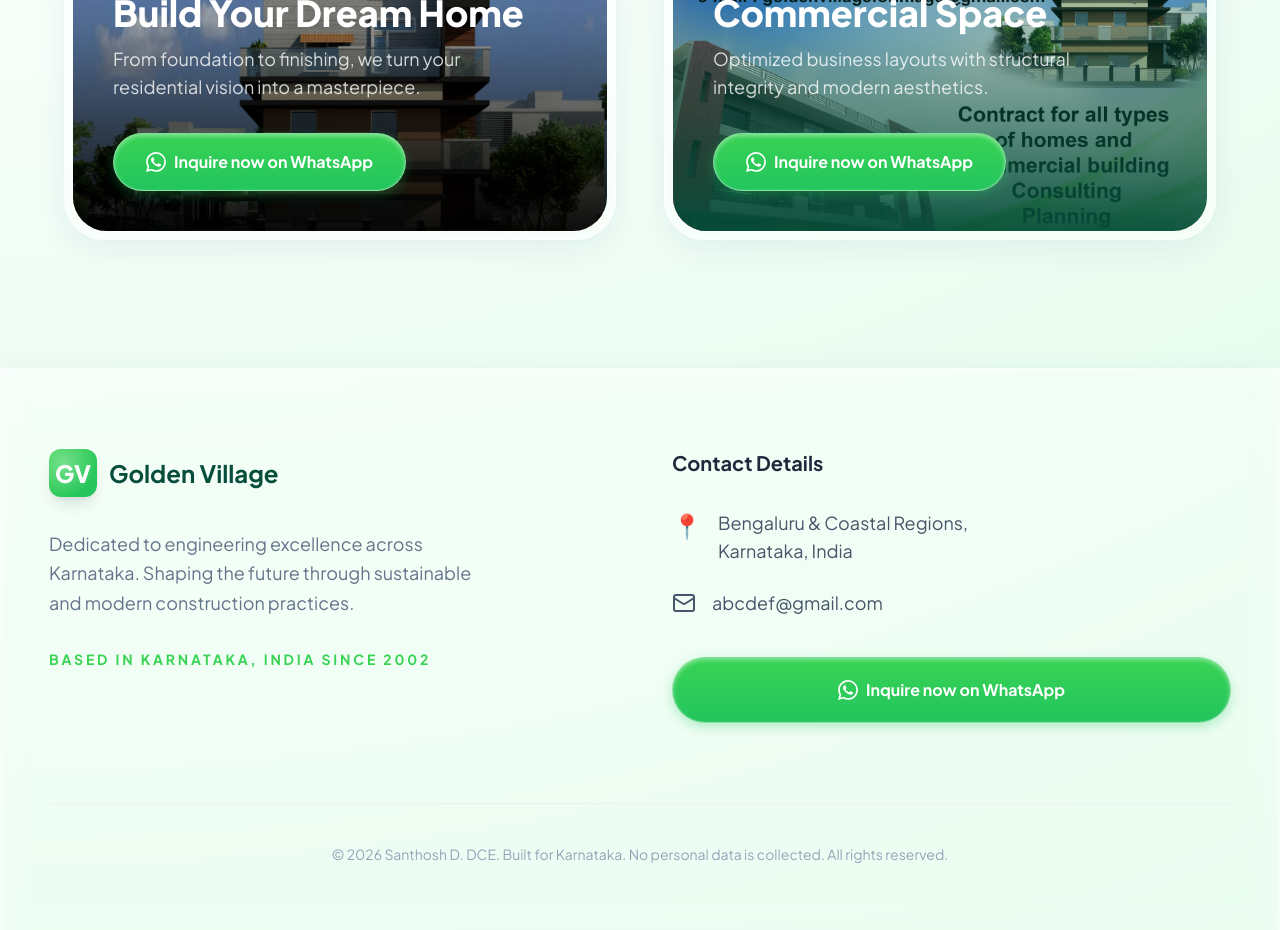
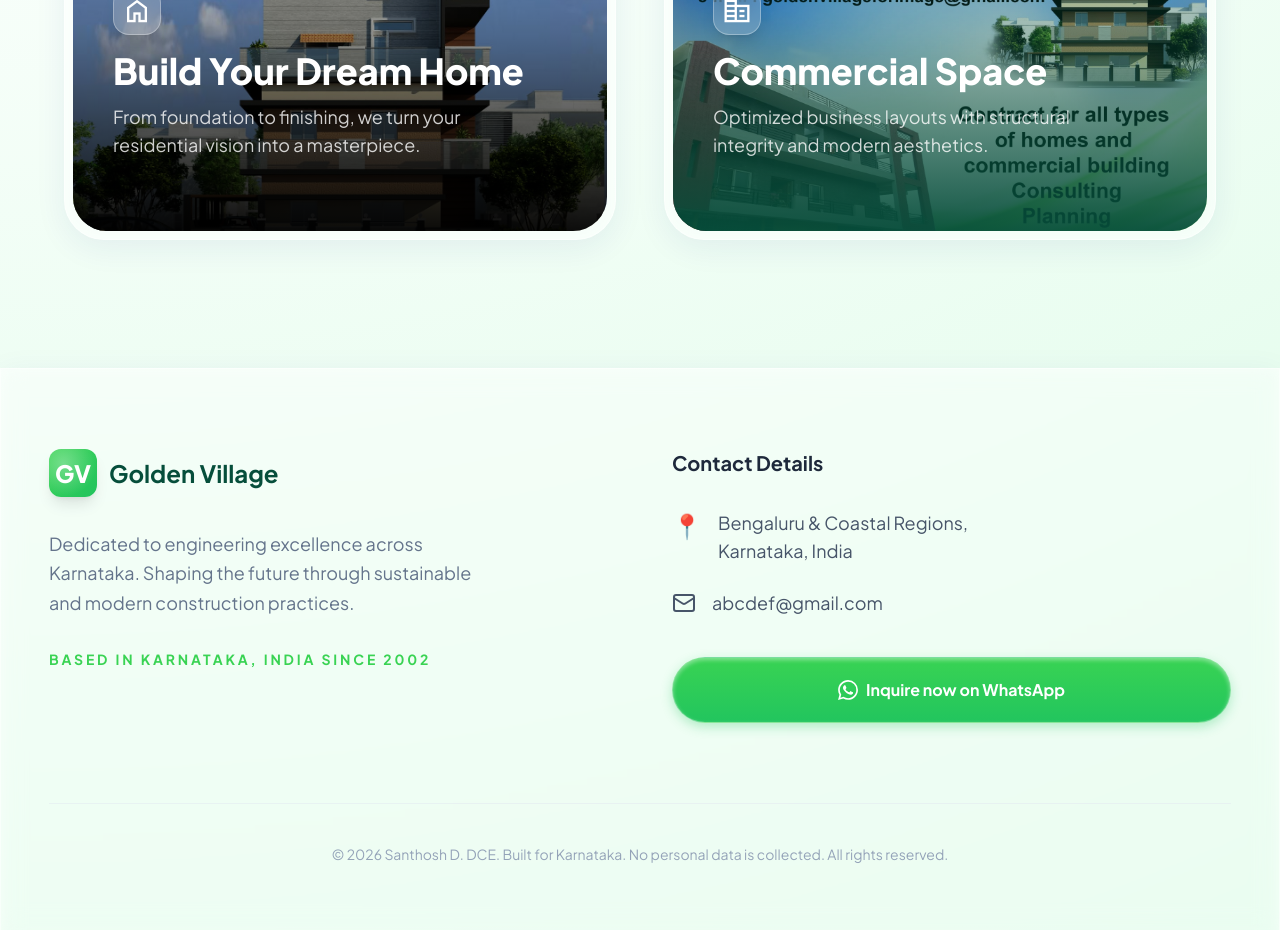
Before and after one commit to timothechauvet/santhosh-website, a SvelteKit app: page / in a window 1280 px wide. Shown: the part 1980-2910 px from the top of the page. Built offline with nearby package versions, Linux system fonts and the light colour scheme.

Commit message:
:sparkles: Remove buttons from Build your idea

```diff
--- a/src/routes/+page.svelte
+++ b/src/routes/+page.svelte
@@ -699,15 +699,6 @@
               >
                 {t.dreamHomeDesc}
               </p>
-              <div class="flex">
-                <a
-                  class="solar-cta text-white font-bold px-6 py-3 sm:px-8 sm:py-4 rounded-full text-sm sm:text-base transition-all inline-block whitespace-nowrap flex items-center gap-2"
-                  href="https://wa.me/919916936115"
-                >
-                  {@render WhatsAppIcon("w-4 h-4 sm:w-5 sm:h-5")}
-                  {t.inquireWa}
-                </a>
-              </div>
             </div>
           </div>
         </div>
@@ -741,15 +732,6 @@
               >
                 {t.commercialDesc}
               </p>
-              <div class="flex">
-                <a
-                  class="solar-cta text-white font-bold px-6 py-3 sm:px-8 sm:py-4 rounded-full text-sm sm:text-base transition-all inline-block whitespace-nowrap flex items-center gap-2"
-                  href="https://wa.me/919916936115"
-                >
-                  {@render WhatsAppIcon("w-4 h-4 sm:w-5 sm:h-5")}
-                  {t.inquireWa}
-                </a>
-              </div>
             </div>
           </div>
         </div>
```
